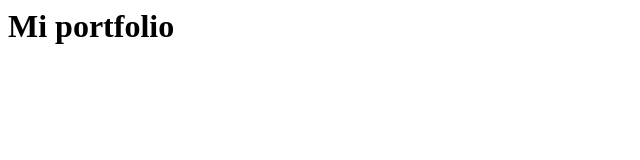
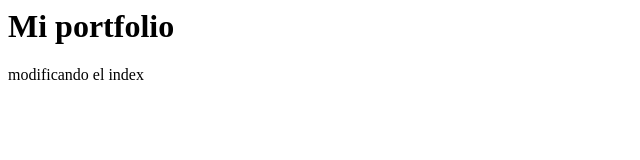
Before and after one commit to brendaelzaurdia/Portfolio-Frontend, a plain HTML site: page index.html in a window 1280 px wide. Shown: the whole page, without its empty margins (0-640 px from the left). Drawn offline with Linux system fonts and the light colour scheme.

Commit message:
Update index.html

```diff
--- a/index.html
+++ b/index.html
@@ -1 +1,2 @@
 <h1> Mi portfolio </h1>
+<p> modificando el index </p>
```
